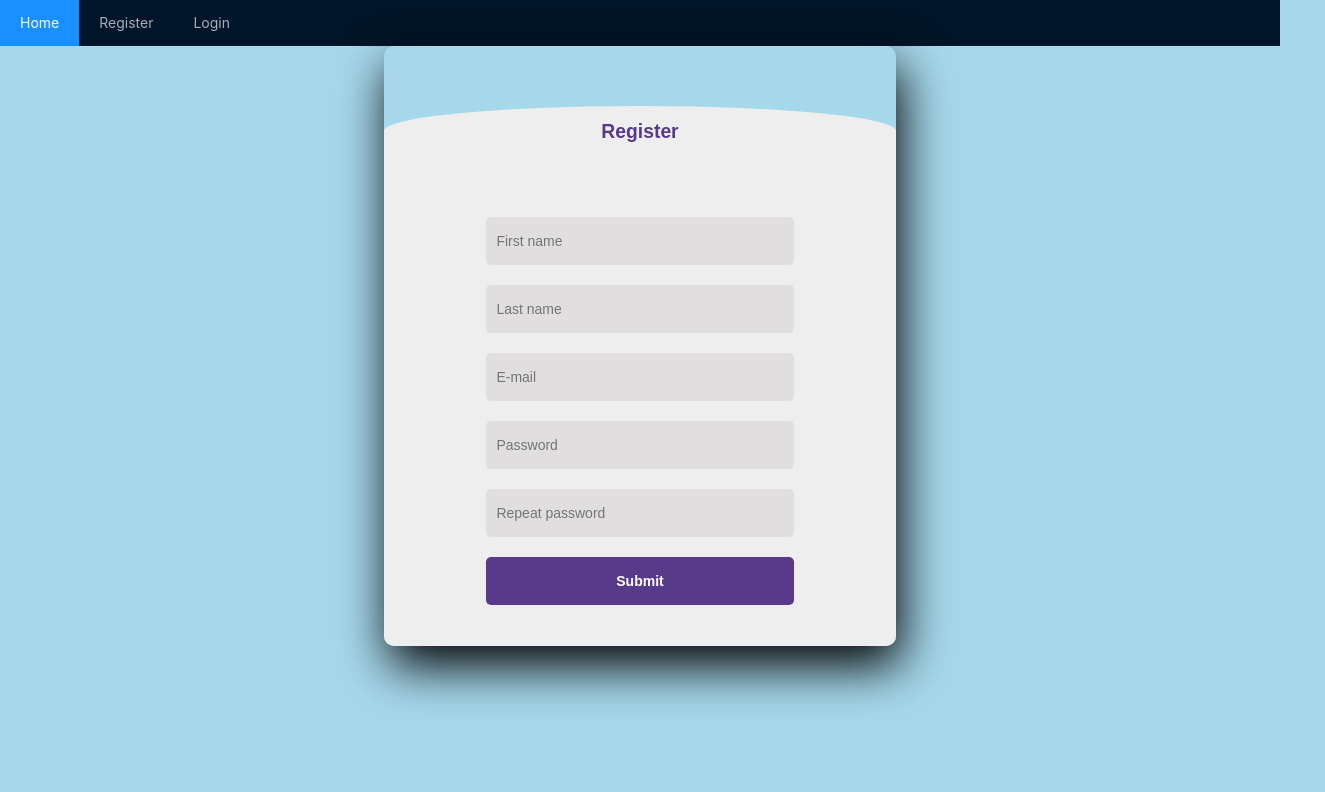
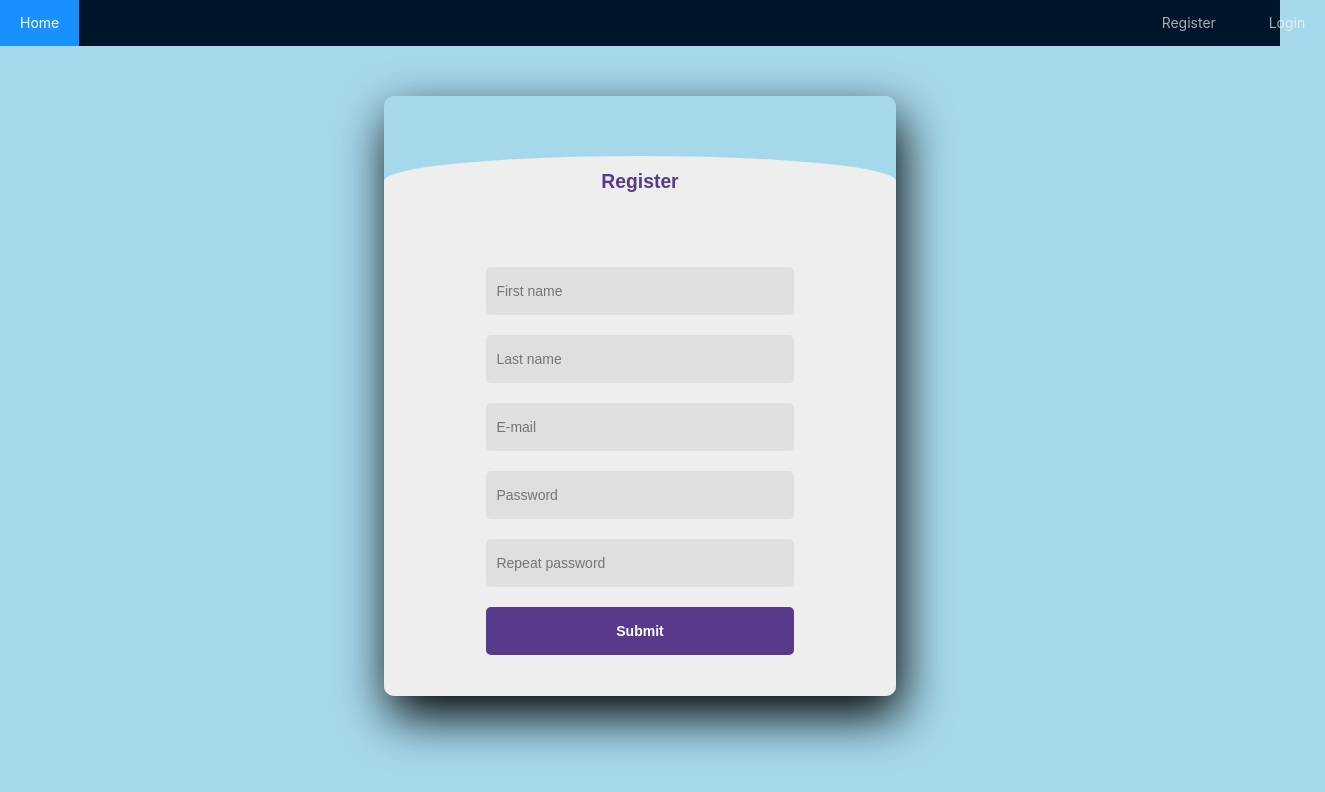
Before and after one commit to iljamog/React-project, a React (Create React App) app in the folder frontend-react/: page /register in a window 1280 px wide. Shown: the top 792 px of the page, 1325 px wide, since content can reach past the window. Built offline with nearby package versions, Linux system fonts and the light colour scheme.

Commit message:
log out , styling

```diff
--- a/frontend-react/src/components/header.js
+++ b/frontend-react/src/components/header.js
@@ -10,15 +10,21 @@ function Header() {
     const [header, setHeader] =useState();
     const [user, setUser] = useState();
 
+    function logout(){
+
+        localStorage.clear();
+        setUser();
+    }
+
     useEffect(() => {
         setUser(localStorage.getItem("user"));
-        console.log(user)
         if (user) {
             setHeader(<>
                 <div className="logo"/>
                 <Menu theme="dark" mode="horizontal" defaultSelectedKeys={['1']}>
                     <Menu.Item key="1"><Link to="home">Home</Link></Menu.Item>
                     <Menu.Item key="4"><Link to="upload">Image upload</Link></Menu.Item>
+                    <Menu.Item key="5" onClick={logout} style={{ marginLeft: 'auto' }}><Link to="home">Logout</Link></Menu.Item>
                 </Menu>
             </>)
         }else {
@@ -26,8 +32,8 @@ function Header() {
                 <div className="logo"/>
                 <Menu theme="dark" mode="horizontal" defaultSelectedKeys={['1']}>
                     <Menu.Item key="1"><Link to="home">Home</Link></Menu.Item>
-                    <Menu.Item key="2"><Link to="register">Register</Link></Menu.Item>
-                    <Menu.Item key="3"><Link to="login">Login</Link></Menu.Item>
+                    <Menu.Item key="2" style={{ marginLeft: '83%' }}><Link to="register">Register</Link></Menu.Item>
+                    <Menu.Item key="3"style={{ marginLeft: '1%' }}><Link to="login">Login</Link></Menu.Item>
                 </Menu>
             </>)
         }
--- a/frontend-react/src/components/login.css
+++ b/frontend-react/src/components/login.css
@@ -34,6 +34,8 @@
 	border-radius: 5px;
 }
 .mainform{
+
+	margin-top: 50px;
 	width: 350px;
 	height: 450px;
 	overflow: hidden;
@@ -64,3 +66,8 @@
 .button:hover{
 	background: #855ad6;
 }
+
+.mainregisterform{
+
+	margin-top: 50px;
+}
--- a/frontend-react/src/components/login.js
+++ b/frontend-react/src/components/login.js
@@ -35,6 +35,7 @@ function Login() {
       console.log("Successfully logged in")
       localStorage.setItem('user', returnData)
       navigate('/home');
+      window.location.reload();
     } else {
       let errors = ''
       if (returnData.error) {
--- a/frontend-react/src/components/register.css
+++ b/frontend-react/src/components/register.css
@@ -29,6 +29,8 @@
 	border-radius: 5px;
 }
 .mainregisterform{
+
+	margin-top: 50px;
 	width: 40%;
 	height: 600px;
 	overflow: hidden;
--- a/frontend-react/src/components/upload.css
+++ b/frontend-react/src/components/upload.css
@@ -38,6 +38,7 @@
 	border-radius: 5px;
 }
 .mainuploadform{
+	margin-top: 50px;
 	width: 40%;
 	height: 400px;
 	overflow: hidden;
```
